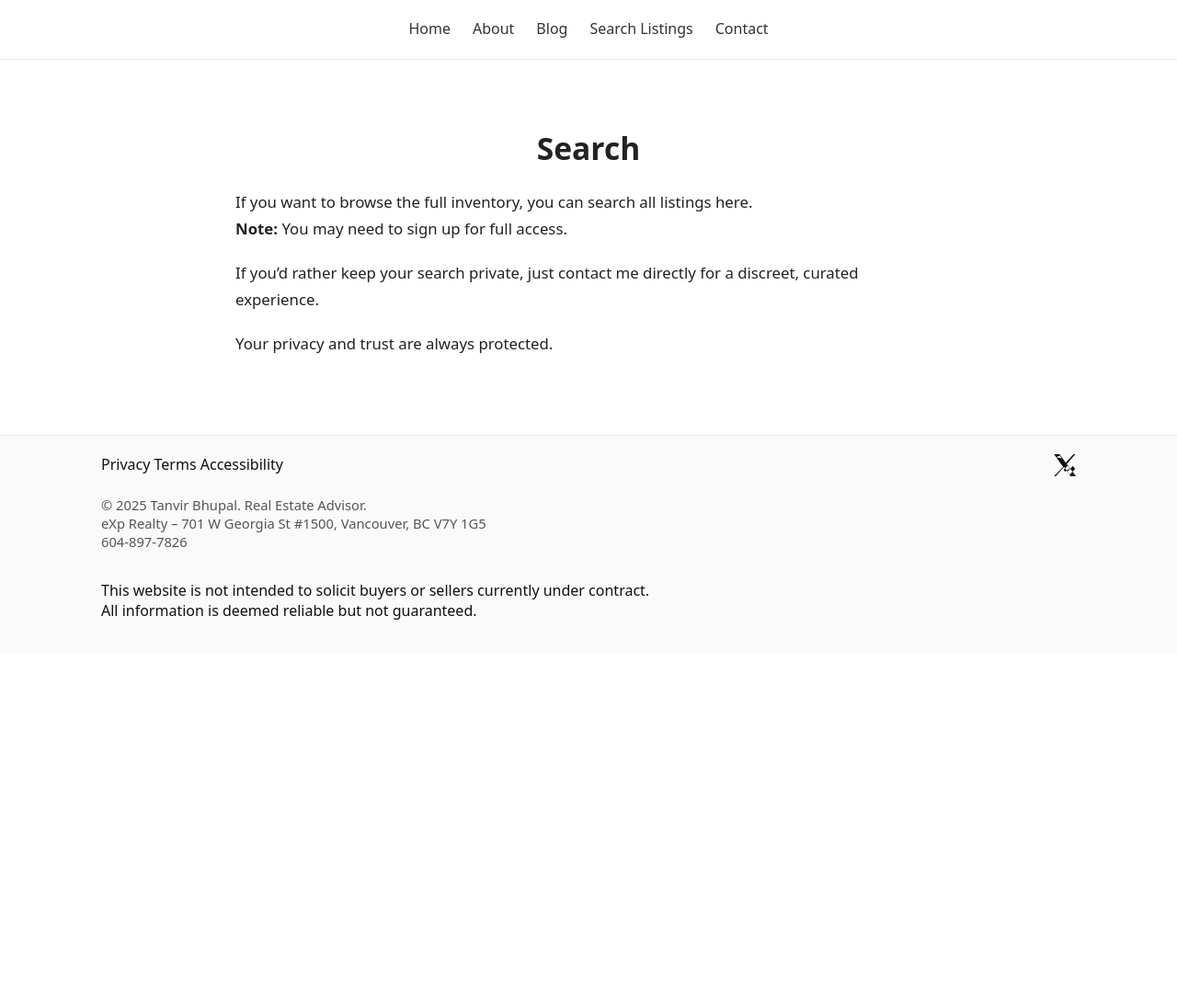
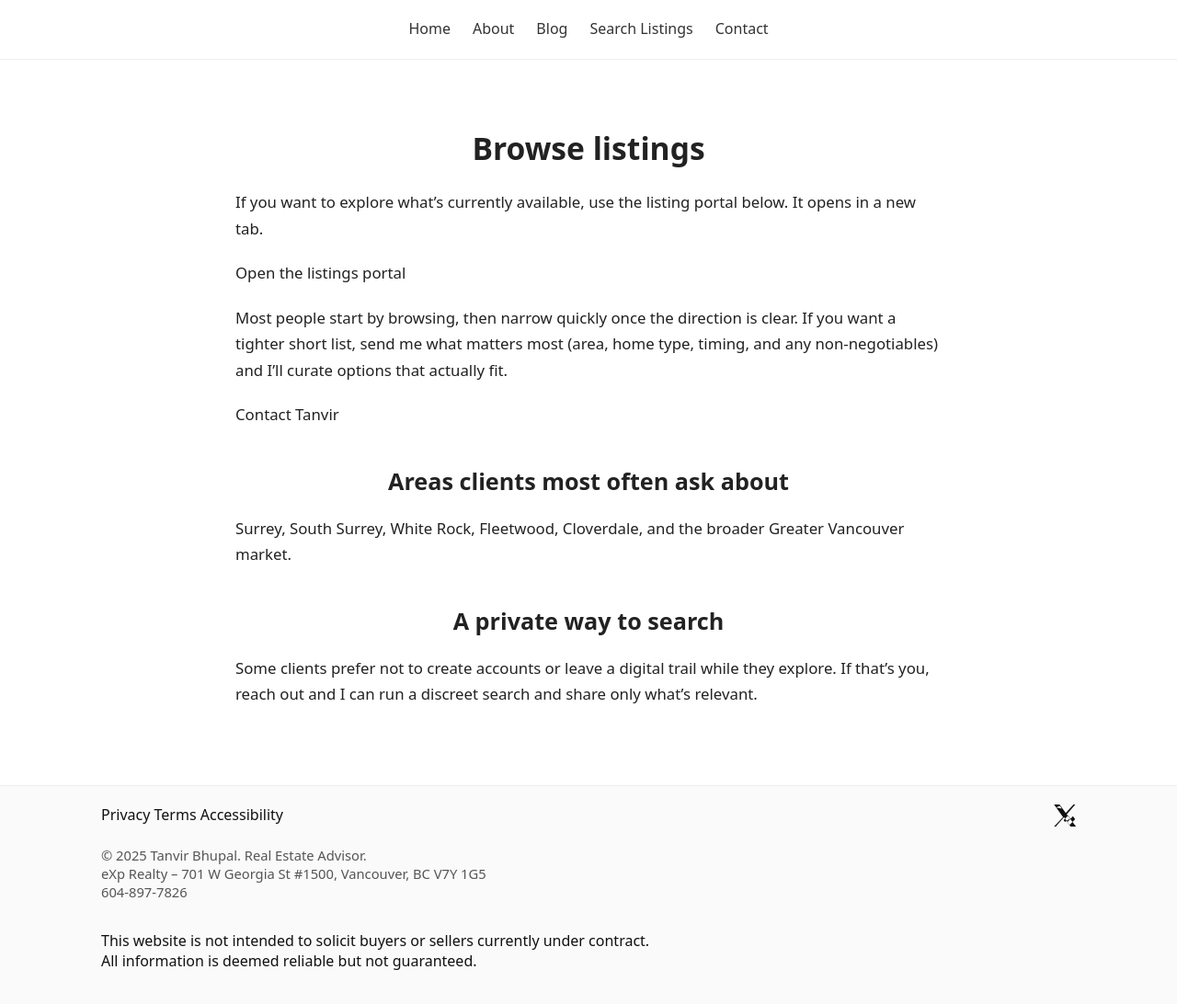
Before and after one commit to gvancouverhomes/gvancouverhomes.github.io, a Jekyll site: the page built from search.md, in a window 1280 px wide and 1092 px high. Shown: the whole window at 92% size. Built offline with Jekyll 4.4.1, drawn with Linux system fonts in a browser that asks for light colours.

Commit message:
Update search.md

```diff
--- a/search.md
+++ b/search.md
@@ -1,15 +1,30 @@
 ---
 layout: default
-title: "Search"
-description: "Explore listings or request a private, curated search with full privacy."
+title: Browse listings
+description: Browse Surrey and Greater Vancouver listings, or request a private, curated search with Tanvir Bhupal.
 permalink: /search/
 ---
 
-# Search
+# Browse listings
 
-If you want to browse the full inventory, you can [search all listings here](https://yoursearchportal.com).
-**Note:** You may need to sign up for full access.
+If you want to explore what’s currently available, use the listing portal below. It opens in a new tab.
 
-If you’d rather keep your search private, just [contact me directly](/next-steps/) for a discreet, curated experience.
+<p>
+  <a class="btn" href="[PASTE_YOUR_EXP_SURREY_LINK_HERE](https://tanvirbhupal.exprealty.com/index.php?advanced=1&display=Surrey+BC&min=1900000&max=100000000&beds=0&baths=0&types%5B%5D=1&types%5B%5D=2&types%5B%5D=31&types%5B%5D=5&minfootage=0&maxfootage=30000&minacres=0&maxacres=&yearbuilt=0&maxyearbuilt=0&walkscore=0&keywords=&areas%5B%5D=city%3Asurrey%3Abc&sortby=listings.listingdate+DESC&rtype=map)" target="_blank" rel="noopener">
+    Open the listings portal
+  </a>
+</p>
 
-Your privacy and trust are always protected.
+Most people start by browsing, then narrow quickly once the direction is clear. If you want a tighter short list, send me what matters most (area, home type, timing, and any non-negotiables) and I’ll curate options that actually fit.
+
+<p>
+  <a href="/contact/">Contact Tanvir</a>
+</p>
+
+## Areas clients most often ask about
+
+Surrey, South Surrey, White Rock, Fleetwood, Cloverdale, and the broader Greater Vancouver market.
+
+## A private way to search
+
+Some clients prefer not to create accounts or leave a digital trail while they explore. If that’s you, reach out and I can run a discreet search and share only what’s relevant.
```
